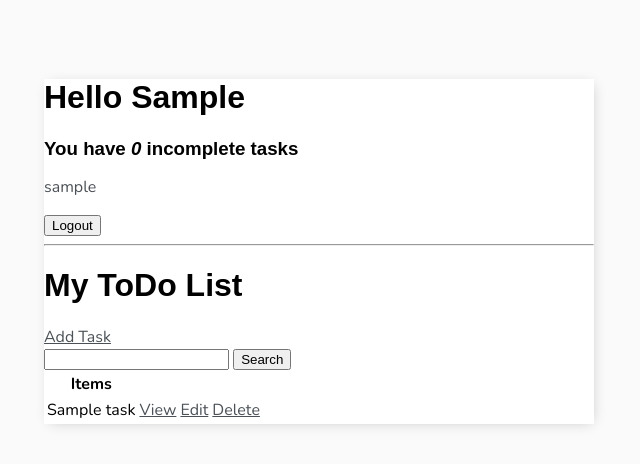
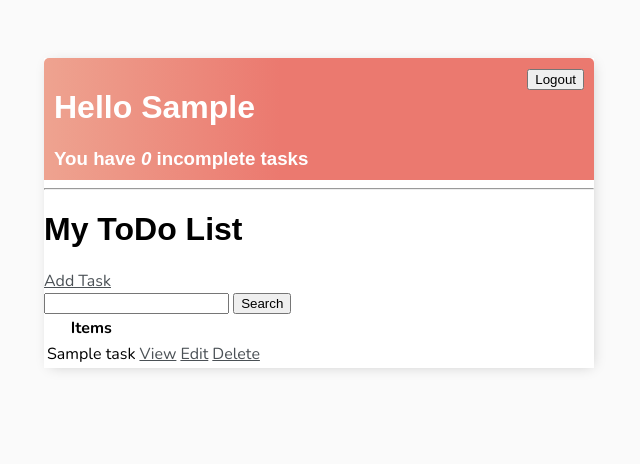
Before and after one commit to GayathriG5787/djangoTodo, a Django app: page / in a window 1280 px wide. Shown: the top 464 px of the page, without its empty margins (321-961 px from the left). Run offline with Django 5.2, Linux system fonts and the light colour scheme; a user stored in the database is signed in; tables that the repository leaves empty hold one stand-in row (values such as "Sample post"); some web fonts are replaced.

Commit message:
header css applied

```diff
--- a/base/templates/base/main.html
+++ b/base/templates/base/main.html
@@ -37,6 +37,21 @@
 
             box-shadow: 2px 2px 13px -4px rgba(0, 0, 0, 0.21);
         }
+
+        .header-bar {
+            display: flex;
+            justify-content: space-between;
+            color: #fff;
+            padding: 10px;
+            /* Border radius applied in this order - topleft, topright, bottomright, bottomleft */
+            border-radius: 5px 5px 0 0;
+            /* 0deg - bottom to top */
+            /* 90deg - left to right */
+            /* 180deg - top to bottom */
+            /* 270deg - right to left */
+            background: linear-gradient(90deg, #EEA390 0%, #EB796F 43%, #EB796F 100%);
+        }
+
     </style>
 </head>
 <body>
--- a/base/templates/base/task_list.html
+++ b/base/templates/base/task_list.html
@@ -9,19 +9,16 @@
     <!-- |pluralize checks the count value and if the count > 1 it adds "s" -->
     <h3 style="margin: 0;">You have <i>{{count}}</i> incomplete task{{ count|pluralize:"s" }} </h3>
   </div>
-</div>
 
-{% if request.user.is_authenticated %}
-    <p>{{request.user}}</p>
+  {% if request.user.is_authenticated %}
     <form method="POST" action="{% url 'logout' %}">
         <!-- Cross Site Request Forgery -->
         <!-- CSRF token - secret unique value generated by Django -->
         {%csrf_token%}
         <button type="submit">Logout</button>
     </form>
-{% else %}
-    <a href="{% url 'login' %}">Login</a>
-{% endif %}
+    {% endif %}
+</div>
 
 <hr />
 
```
